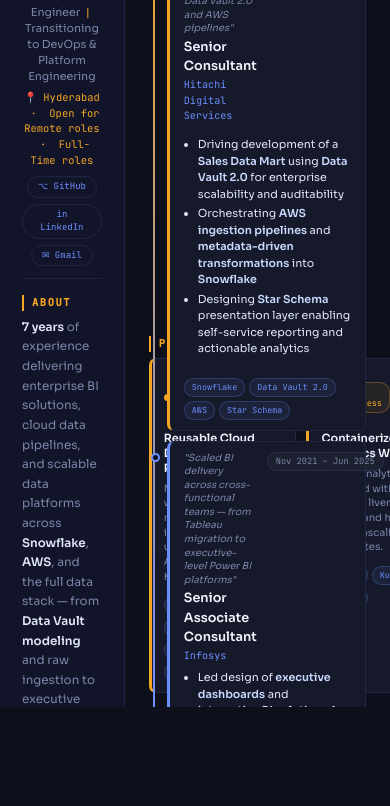
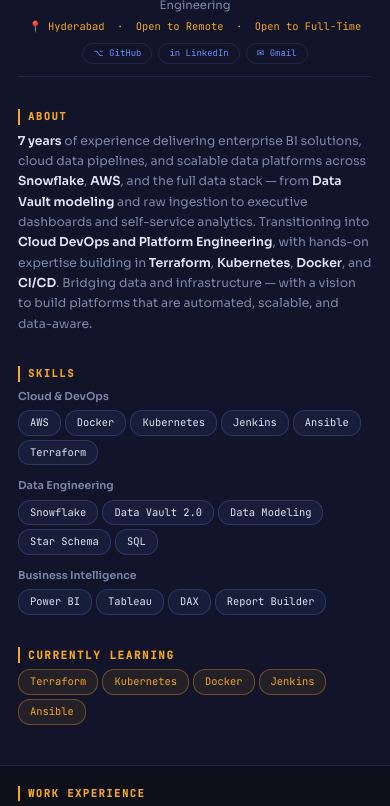
Before and after one commit to balumangu/balakrishnamangu.github.io, a plain HTML site: page index.html in a window 390 px wide. Shown: the part 137-943 px from the top of the page. Before the commit the page ends 844 px from the top, so only its background shows below. Drawn offline with Linux system fonts and the light colour scheme.

Commit message:
Add files via upload

```diff
--- a/index.html
+++ b/index.html
@@ -17,7 +17,7 @@
           <div class="avatar-ring"><div class="avatar-initials">BM</div></div>
           <h1>Balakrishna Mangu</h1>
           <p class="title">Data & Cloud Engineer <span class="title-divider">|</span> Transitioning to DevOps & Platform Engineering</p>
-          <p class="location">📍 Hyderabad &nbsp;·&nbsp; Open for Remote roles &nbsp;·&nbsp; Full-Time roles</p>
+          <p class="location">📍 Hyderabad &nbsp;·&nbsp; Open to Remote &nbsp;·&nbsp; Open to Full-Time</p>
           <div class="links">
             <a href="#" class="link-btn">⌥ GitHub</a>
             <a href="https://www.linkedin.com/in/venkata-balakrishna-mangu" target="_blank" class="link-btn">in LinkedIn</a>
--- a/styles.css
+++ b/styles.css
@@ -32,17 +32,18 @@
   min-width: 32%;
   background: var(--sidebar-bg);
   border-right: 1px solid var(--border);
-  overflow: hidden;
+  overflow-y: auto;
   display: flex;
   flex-direction: column;
+  scrollbar-width: thin;
+  scrollbar-color: rgba(108,143,255,0.3) transparent;
 }
 
 .sidebar-inner {
   padding: 8px 22px 16px;
   display: flex;
   flex-direction: column;
-  height: 100%;
-  overflow: hidden;
+  min-height: 100%;
 }
 
 /* Profile */
@@ -124,11 +125,13 @@
 /* ── MAIN 68% ── */
 .main {
   flex: 1;
-  overflow: hidden;
+  overflow-y: auto;
   padding: 18px 24px 14px;
   display: flex;
   flex-direction: column;
   gap: 10px;
+  scrollbar-width: thin;
+  scrollbar-color: rgba(108,143,255,0.3) transparent;
 }
 
 /* Experience section grows to fill space */
@@ -264,4 +267,66 @@
 .project-card h3 { font-size: 0.78rem; font-weight: 600; color: #eef3ff; line-height: 1.3; }
 .project-card p { font-size: 0.7rem; color: var(--muted); line-height: 1.45; }
 
-::-webkit-scrollbar { display: none; }
+::-webkit-scrollbar { width: 4px; }
+::-webkit-scrollbar-track { background: transparent; }
+::-webkit-scrollbar-thumb { background: rgba(108,143,255,0.3); border-radius: 10px; }
+::-webkit-scrollbar-thumb:hover { background: rgba(108,143,255,0.6); }
+
+/* ── MOBILE RESPONSIVE ── */
+@media (max-width: 768px) {
+  html, body { overflow: auto; height: auto; }
+
+  .layout {
+    flex-direction: column;
+    height: auto;
+    min-height: 100vh;
+  }
+
+  .sidebar {
+    width: 100%;
+    min-width: 100%;
+    border-right: none;
+    border-bottom: 1px solid var(--border);
+    overflow-y: visible;
+  }
+
+  .sidebar-inner {
+    padding: 20px 18px;
+    min-height: auto;
+    gap: 16px;
+  }
+
+  .profile h1 { font-size: 1.4rem; }
+  .title { font-size: 0.8rem; }
+  .location { font-size: 0.72rem; }
+
+  .summary { font-size: 0.85rem; }
+  .summary-section { padding-bottom: 0; margin-bottom: 16px; }
+
+  .skills-section { flex: none; padding-bottom: 8px; }
+
+  .competency-group { margin-bottom: 12px; }
+
+  .tech-badge, .learning-badge { font-size: 0.72rem; padding: 4px 11px; }
+
+  .main {
+    overflow-y: visible;
+    padding: 20px 18px;
+    gap: 16px;
+  }
+
+  .experience-section { flex: none; }
+
+  .timeline { padding-left: 16px; }
+
+  .experience-card { padding: 12px 14px; }
+  .experience-card li { font-size: 0.82rem; }
+  .card-header { flex-direction: column; gap: 4px; }
+  .date-badge { align-self: flex-start; }
+
+  .project-grid { grid-template-columns: 1fr; }
+
+  .timeline-item { flex: none; margin-bottom: 12px; }
+  .timeline::before { display: none; }
+  .timeline-dot { display: none; }
+}
```
